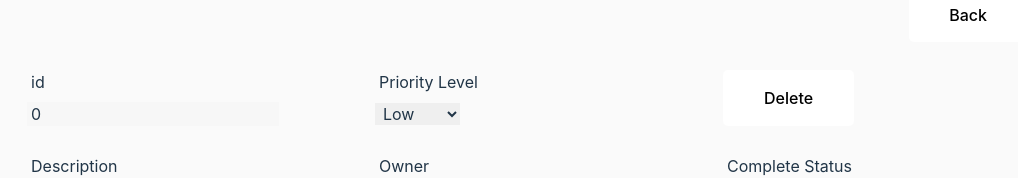
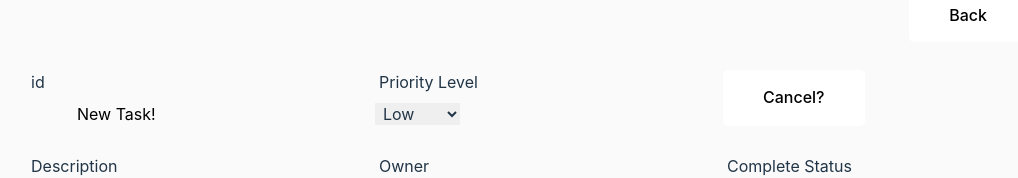
Before and after one commit to Arshadul-Monir/webdev_final_front, a React (Vite) app: page /tasks/new in a window 1280 px wide. Shown: the part 126-304 px from the top of the page, without its empty margins (113-1131 px from the left). Built offline with nearby package versions, Linux system fonts and the light colour scheme; no server answers.

Commit message:
removed id creation to let the back-end take care of it, as well as used the lack of an id to check if the page was suppose to be creating a new task or editing one

```diff
--- a/src/components/containers/SingleTaskContainer.jsx
+++ b/src/components/containers/SingleTaskContainer.jsx
@@ -48,7 +48,7 @@ function SingleTaskContainer() {
     task = {
       // Here we have a default value of zero if there are no tasks
       // or we take the largest id value then add one.
-      id: (tasks.length == 0) ? 0 : (Math.max(...tasks.map(o => o.id)) + 1),
+      //id: (tasks.length == 0) ? 0 : (Math.max(...tasks.map(o => o.id)) + 1),
       priority: "Low",
       description: "",
       employeeId: null,
@@ -60,7 +60,7 @@ function SingleTaskContainer() {
   const [formData, setFormData] = useState(
     // This was to prevent page refresh crashing
     (task == undefined) ? {
-      id: 0,
+      //id: 0,
       priority: "",
       description: "",
       employeeId: null,
@@ -91,10 +91,10 @@ function SingleTaskContainer() {
           [event.target.name]: Number(event.target.value)
       })
       setChangeMade(true);
-      if (event.target.name == "id"){
-        //console.log("Asdfasdf");
-        validateID(Number(event.target.value));
-      }
+      // if (event.target.name == "id"){
+      //   //console.log("Asdfasdf");
+      //   validateID(Number(event.target.value));
+      // }
 
     }
 
@@ -106,6 +106,7 @@ function SingleTaskContainer() {
           tasks = {tasks} // we prob don't need this one, if i was better at coding.
           employees = {employees}
           dispactchType={dispactchType}
+          deleteTask={dispatch(deleteTask(formData))}
 
           formData={formData}
           setFormData={setFormData} // This is actually not being used
--- a/src/components/views/SingleTaskView.jsx
+++ b/src/components/views/SingleTaskView.jsx
@@ -79,13 +79,10 @@ export default function SingleTaskView({
               <div className="forumDiv">
                 <div><label className="pl-[4px]" >id</label></div>
                 <div>
-                  <input type="number" id="" placeholder={0} className="pl-[4px]"
-                  disabled
-                  value={formData.id}
-                  onChange={handleFormChangeNumber}
-                  name="id"
-                  >
-                </input></div>
+                  <p style={{textAlign:"left", paddingLeft:"50px"}}>
+                    {(!task.id)? "New Task!" : `Edit task ${task.id}!`}
+                  </p>
+                </div>
               </div>
 
               <div className="forumDiv">
@@ -102,9 +99,10 @@ export default function SingleTaskView({
                 </select></div>
               </div>
 
-              <button className="nav-button" onClick={() => deleteTask(task.id)}>
-                Delete
-              </button>
+              <Link className="nav-button" to={"/tasks"}
+              onClick={(!task.id)? () => null : deleteTask(task.id)}>
+                {(!task.id)? "Cancel?" : `Delete task ${task.id}?`}
+              </Link>
             </div>
 
             {/* Last row */}
```
